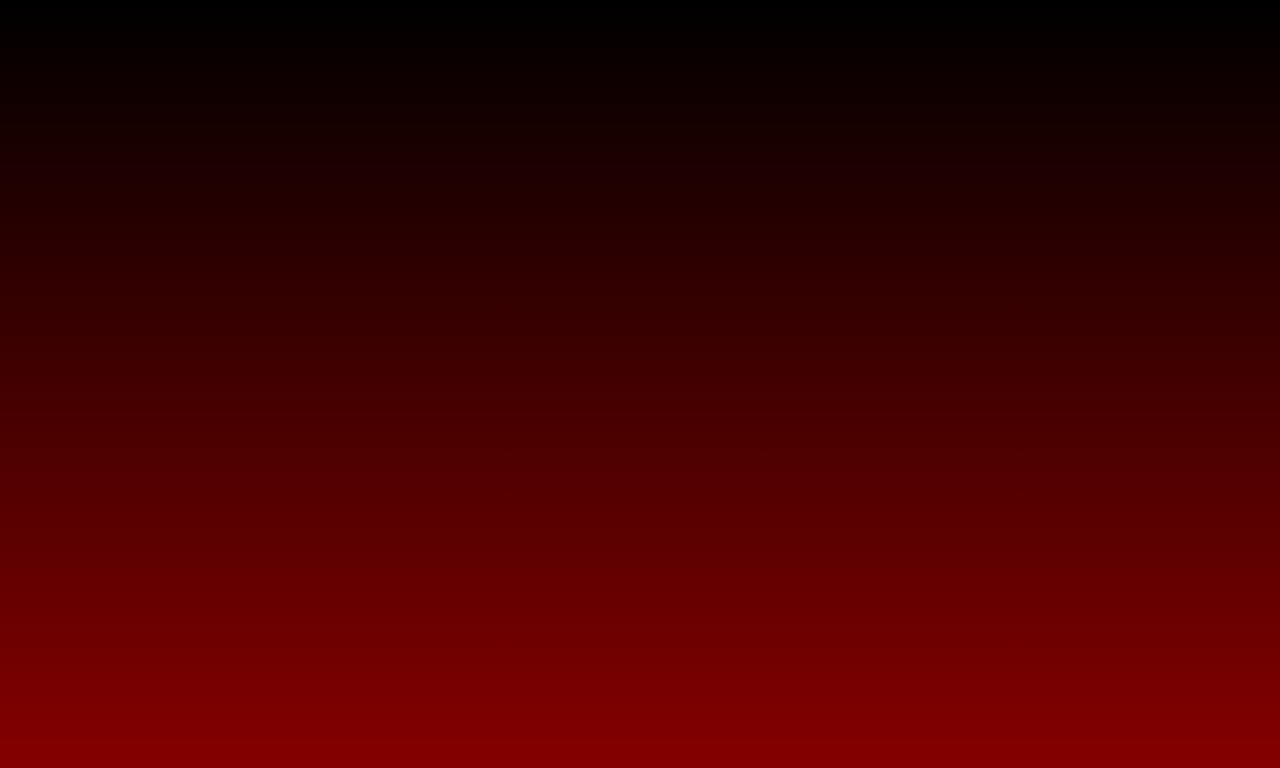
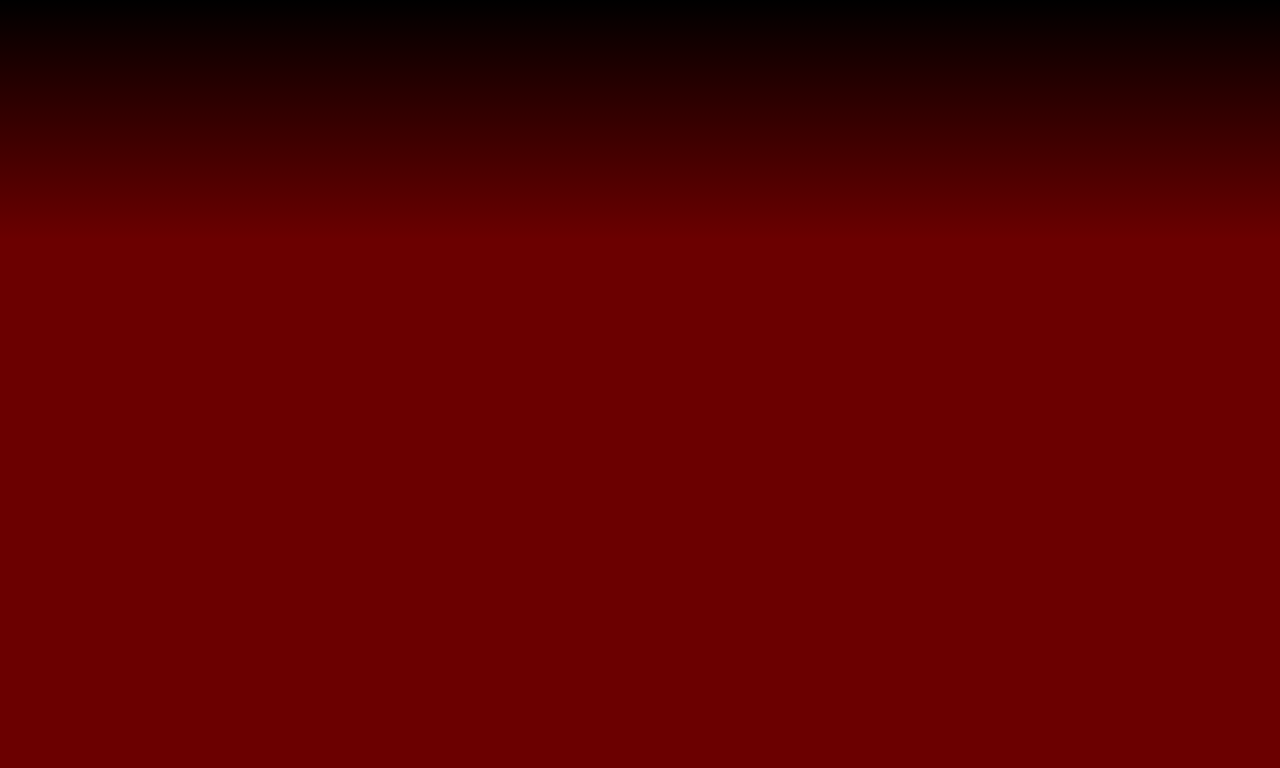
Before and after one commit to HujoProject/HujoProject.github.io, a plain HTML site: page index.html in a window 1280 px wide. Drawn offline with Linux system fonts and the light colour scheme.

Commit message:
Update index.html

```diff
--- a/index.html
+++ b/index.html
@@ -6,9 +6,9 @@
     <title>Градиентный фон</title>
     <style>
         body {
-            margin: 0;
-            height: 100vh;
-            background: linear-gradient(to bottom, black, #8B0000); /* Темно-красный */
+            margin: 0; /* Убираем стандартные отступы */
+            height: 100vh; /* Устанавливаем высоту в 100% от высоты окна браузера */
+            background: linear-gradient(to bottom, black, #6B0000 30%); /* Градиент от черного к более темному красному */
         }
     </style>
 </head>
```
